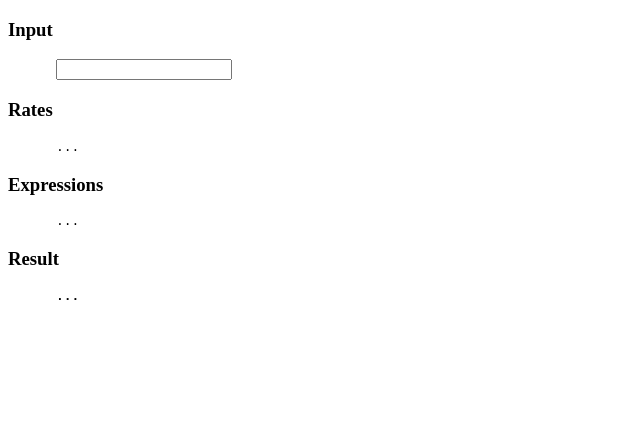
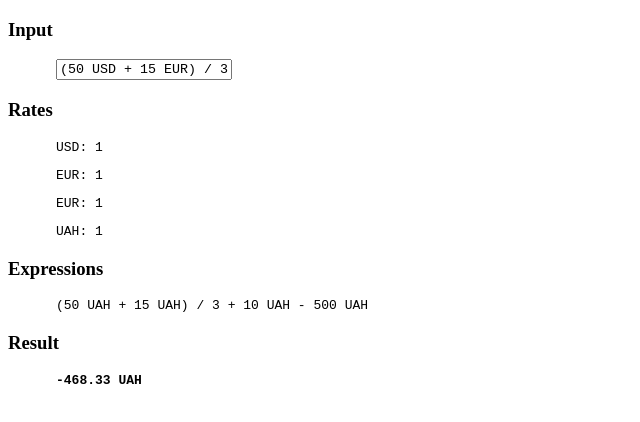
Before and after one commit to parzh/parzh.github.io, a React app: page / in a window 1280 px wide. Shown: the top 422 px of the page, without its empty margins (0-640 px from the left). Built offline with nearby package versions, Linux system fonts and the light colour scheme; no server answers.

Commit message:
Initially render the expression

```diff
--- a/src/curr/components/input-container.tsx
+++ b/src/curr/components/input-container.tsx
@@ -14,7 +14,18 @@ interface Props {
 /** @private */
 const noop: OnChange = () => {}; // eslint-disable-line @typescript-eslint/no-empty-function
 
+/** @private */
+const initial = {
+	rendered: false,
+	value: "(50 USD + 15 EUR) / 3 + 10 EUR - 500 UAH",
+};
+
 export default function InputContainer({ onChange = noop }: Props): JSX.Element {
+	if (!initial.rendered) {
+		initial.rendered = true;
+		onChange(initial.value);
+	}
+
 	return (
 		<section className="InputContainer">
 			<header>
@@ -22,7 +33,11 @@ export default function InputContainer({ onChange = noop }: Props): JSX.Element
 			</header>
 
 			{/* TODO: rectrict evaluable code here */}
-			<input type="text" onChange={(event): unknown => onChange(event.currentTarget.value)} />
+			<input
+				type="text"
+				defaultValue={initial.value}
+				onChange={(event): unknown => onChange(event.currentTarget.value)}
+			/>
 		</section>
 	);
 }
```
